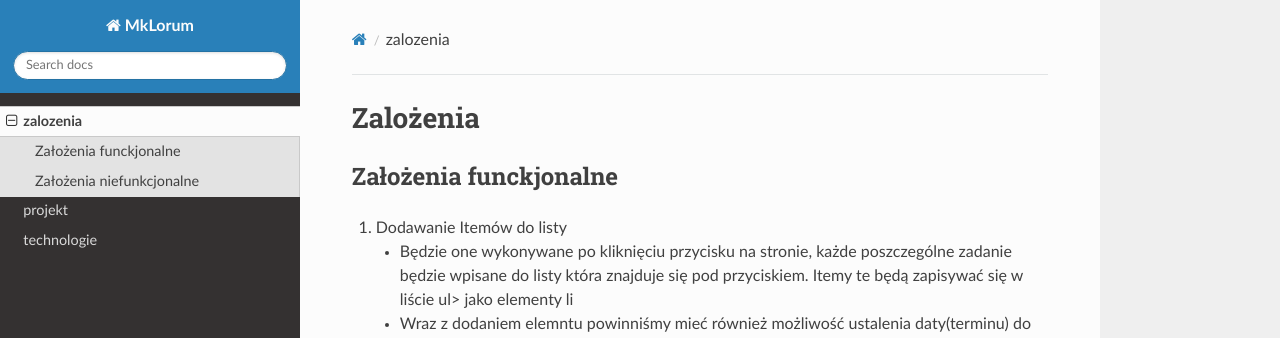
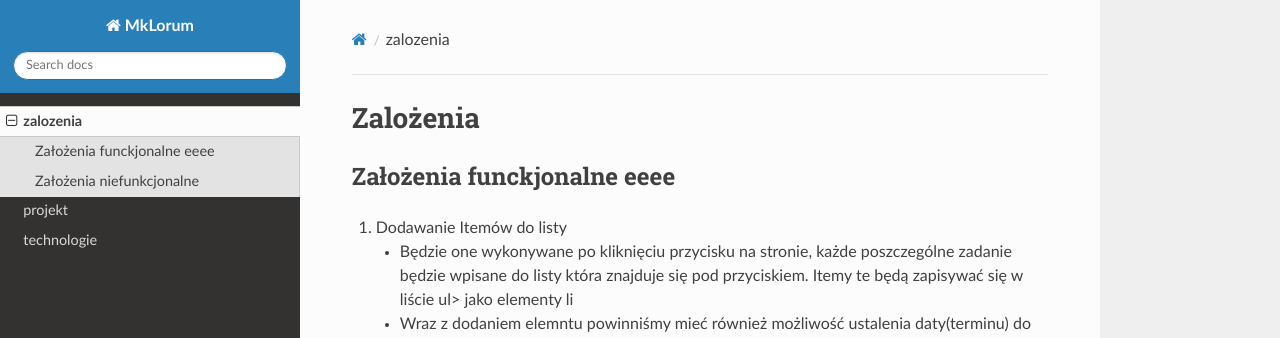
Before and after one commit to praktyka-et/ToDoApp, an MkDocs documentation site: the page built from docs/index.md, in a window 1280 px wide and 900 px high. Shown: the top 338 px of the window. Built offline with MkDocs 1.6.1, drawn with Linux system fonts in a browser that asks for light colours; nearby versions of some CDN libraries.

Commit message:
Update index.md

```diff
--- a/docs/index.md
+++ b/docs/index.md
@@ -2,7 +2,7 @@
 
 
 
-## Założenia funckjonalne
+## Założenia funckjonalne eeee
 1. Dodawanie Itemów do listy
      - Będzie one wykonywane po kliknięciu przycisku na stronie, każde poszczególne zadanie będzie wpisane do listy która znajduje się pod przyciskiem. Itemy te będą zapisywać się w liście ul> jako elementy li
      - Wraz z dodaniem elemntu powinniśmy mieć również możliwość ustalenia daty(terminu) do jakiego musi zostać wykonany, który będzie później widniał obok elementu na liście
```
